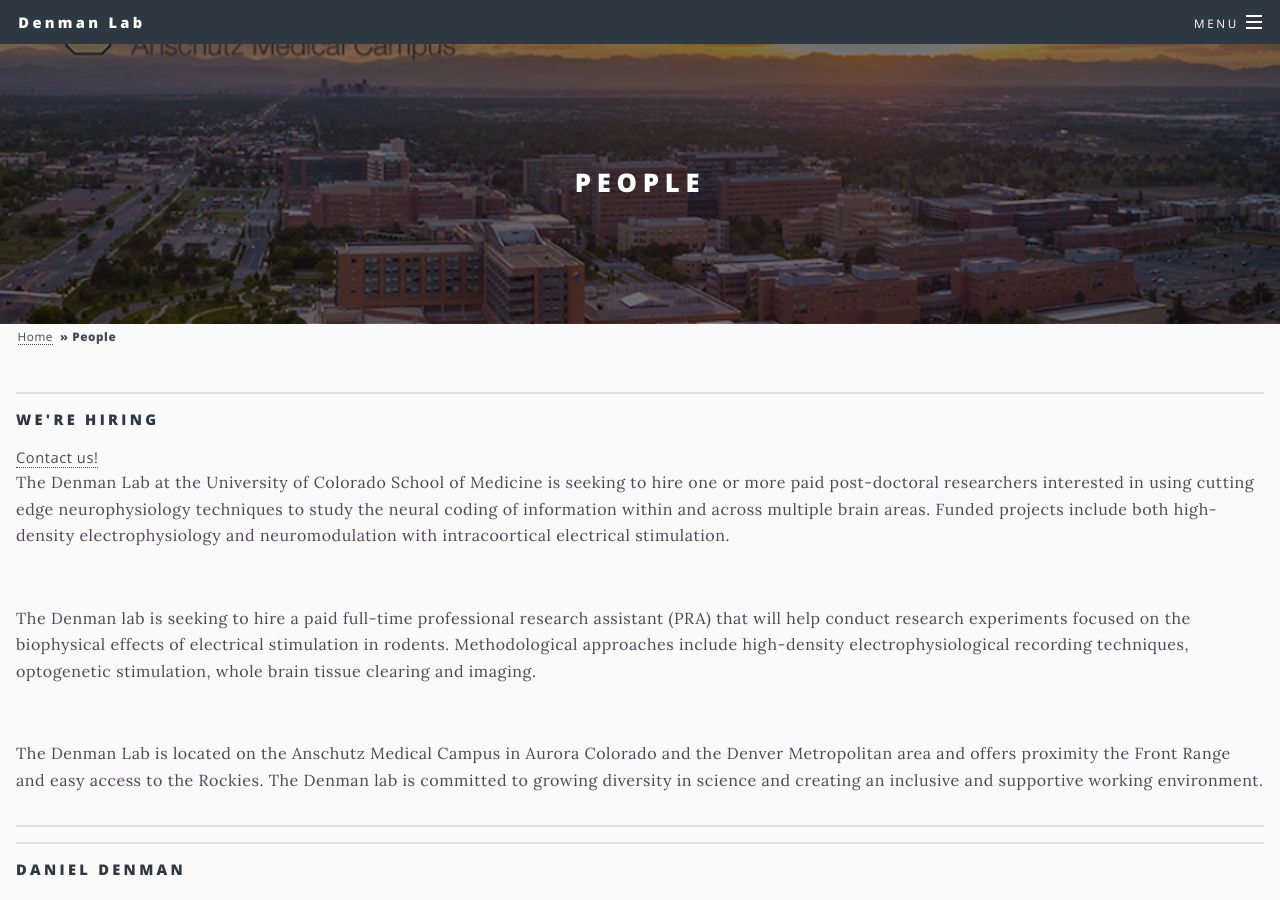
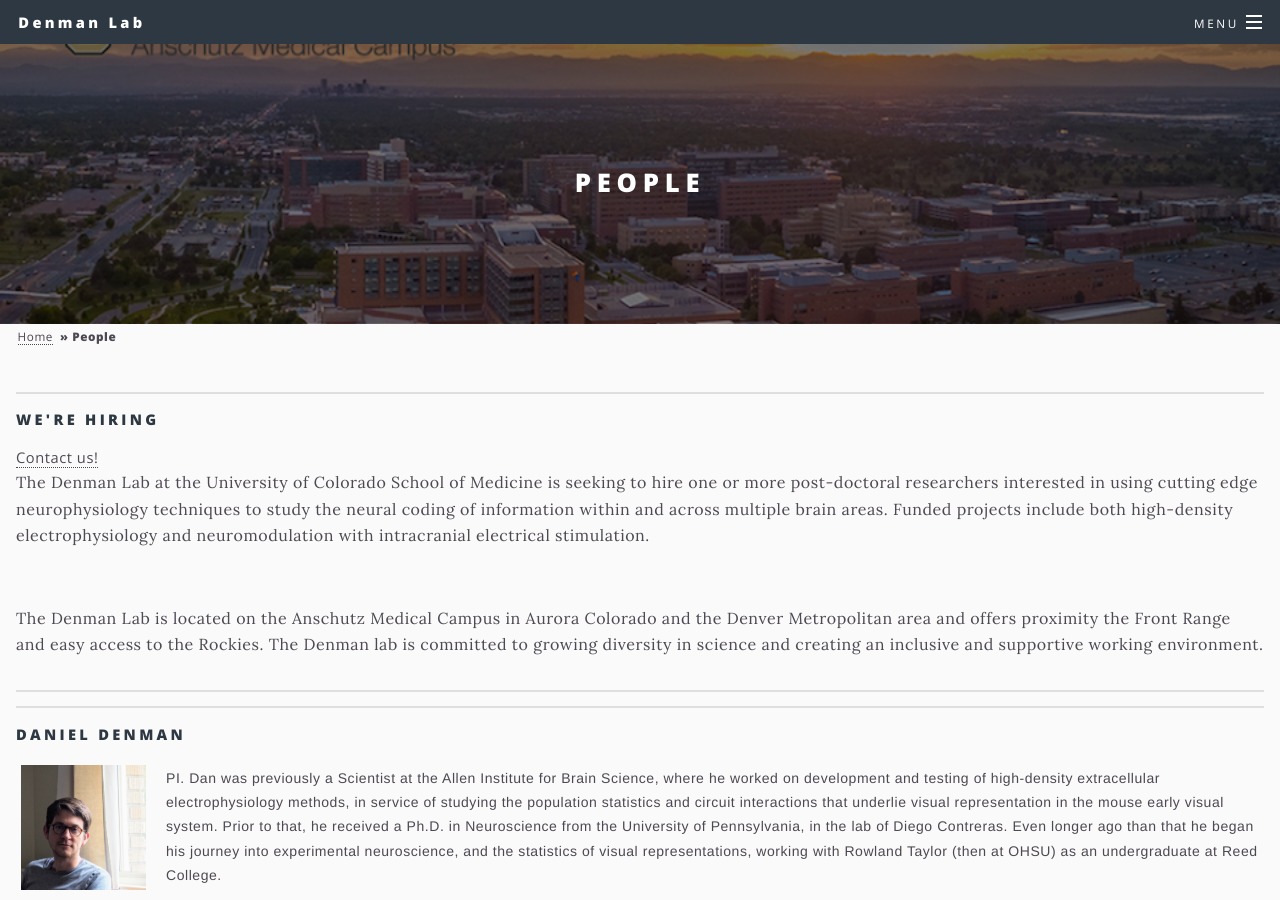
Before and after one commit to denmanlab/denmanlab.github.io, a Jekyll site: the page built from _pages/people.html, in a window 1280 px wide and 900 px high. Built offline with Jekyll 4.4.1, drawn with Linux system fonts in a browser that asks for light colours.

Commit message:
update people

```diff
--- a/_pages/people.html
+++ b/_pages/people.html
@@ -10,9 +10,7 @@ background-image: cu001.jpeg
 <hr style="margin:0 0 1em 0;" />
 <h4>We're Hiring</h4>
 <a href="mailto:daniel.denman@cuanschutz.edu">Contact us! </a>
-<p>The Denman Lab at the University of Colorado School of Medicine is seeking to hire one or more paid post-doctoral researchers interested in using cutting edge neurophysiology techniques to study the neural coding of information within and across multiple brain areas. Funded projects include both high-density electrophysiology and neuromodulation with intracoortical electrical stimulation. </p>
-<br>
-<p>The Denman lab is seeking to hire a paid full-time professional research assistant (PRA) that will help conduct research experiments focused on the biophysical effects of electrical stimulation in rodents. Methodological approaches include high-density electrophysiological recording techniques, optogenetic stimulation, whole brain tissue clearing and imaging. </p>
+<p>The Denman Lab at the University of Colorado School of Medicine is seeking to hire one or more  post-doctoral researchers interested in using cutting edge neurophysiology techniques to study the neural coding of information within and across multiple brain areas. Funded projects include both high-density electrophysiology and neuromodulation with intracranial electrical stimulation. </p>
 <br>
 <p>The Denman Lab is located on the Anschutz Medical Campus in Aurora Colorado and the Denver Metropolitan area and offers proximity the Front Range and easy access to the Rockies. The Denman lab is committed to growing diversity in science and creating an inclusive and supportive working environment. </p>
 <hr style="margin:1em 0 1em 0;" />
```
